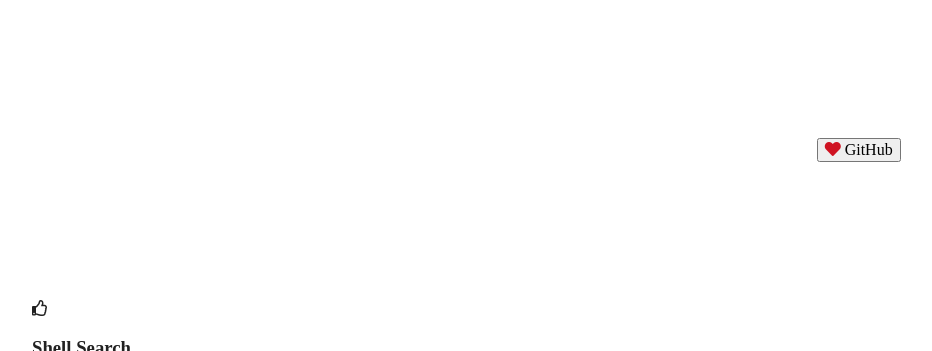
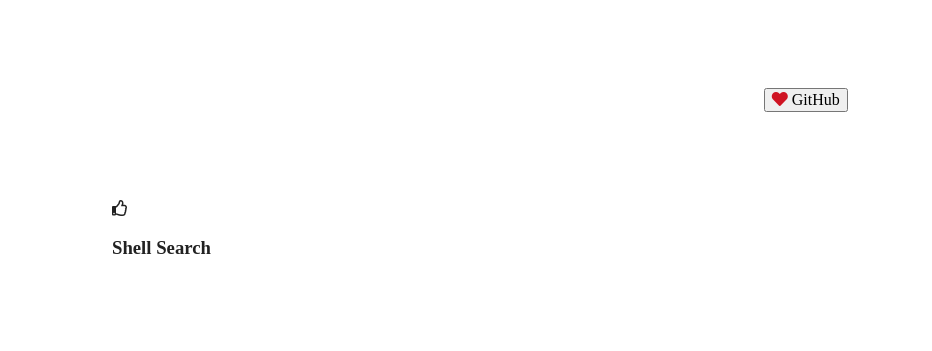
Before and after one commit to futurefog/new-page, a website built with Parcel: page index.html in a window 1280 px wide. Shown: the top 351 px of the page, without its empty margins (208-1140 px from the left). Built offline with nearby package versions, Linux system fonts and the light colour scheme.

Commit message:
Feat: Improve grid layout

```diff
--- a/css/main.css
+++ b/css/main.css
@@ -262,23 +262,28 @@ textarea {
 }
 
 .form-group {
+  justify-self: center;
+  align-self: start;
   width: 50rem;
 }
 
 .app {
   height: 100vh;
   display: grid;
+  grid-template-columns: repeat(8, 1fr);
+  grid-template-rows: repeat(4, 1fr);
+  gap: 0 0;
 }
 
 .main {
-  justify-self: center;
   align-self: start;
+  display: grid;
+  grid-area: 2 / 3 / 4 / 7;
 }
 
 .header {
   display: grid;
-  align-self: center;
-  grid-template-columns: repeat(3, 1fr);
+  grid-area: 1 / 1 / 2 / 9;
 }
 
 .search-button {
@@ -295,8 +300,9 @@ input:focus::placeholder {
 }
 
 .like-button {
+  grid-area: 1 / 6 / 2 / 9;
   justify-self: center;
-  align-self: start;
+  align-self: center;
 }
 
 .fa-heart {
```
